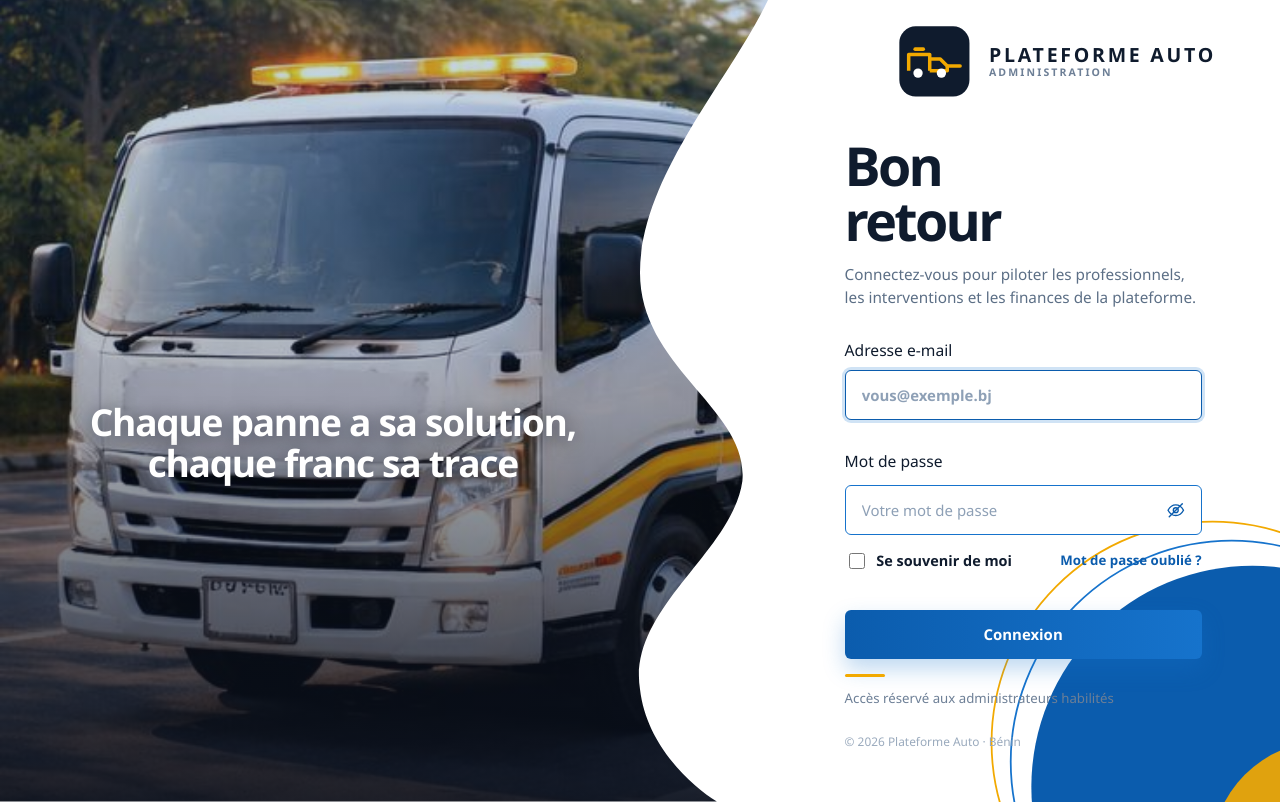
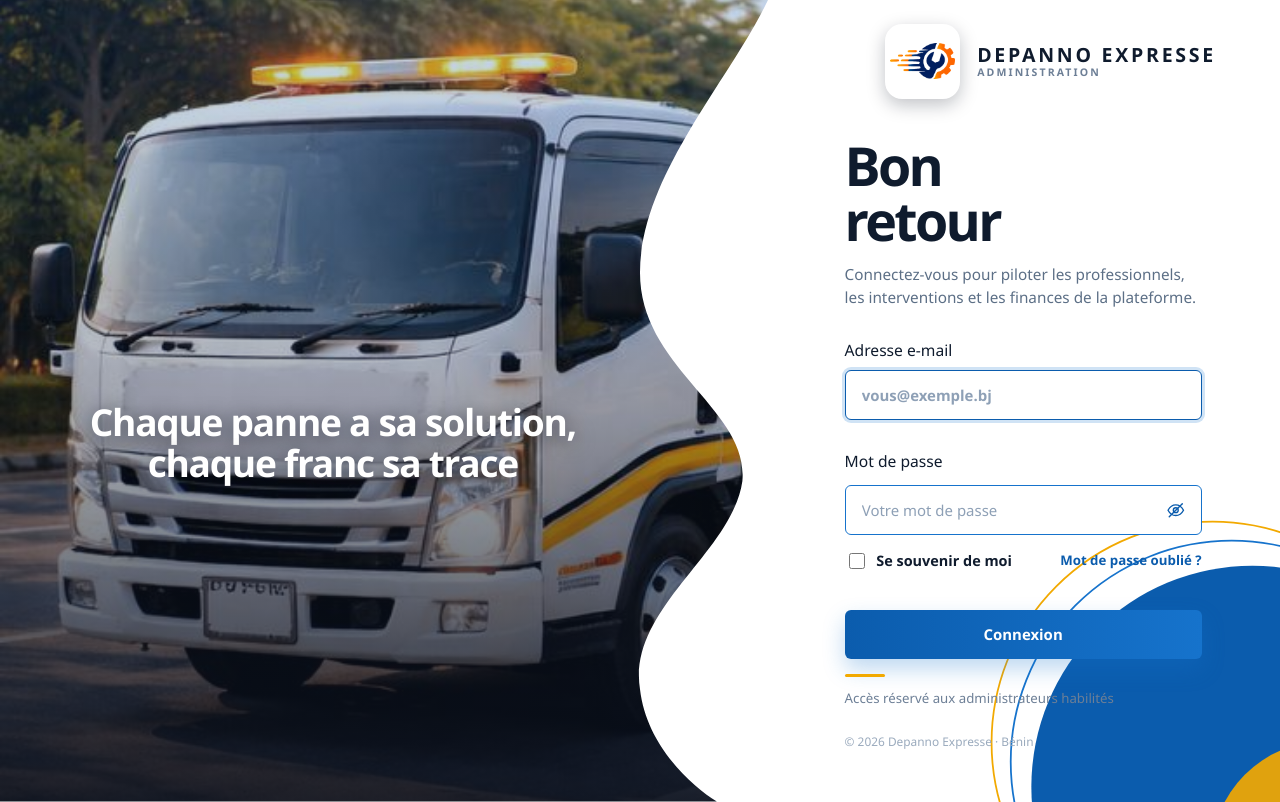
Before and after one commit to marcrosaireatayiguedegbe35-design/depano-expresse, a Next.js app in the folder apps/admin/: page /login in a window 1280 px wide. Built offline with nearby package versions, Linux system fonts and the light colour scheme.

Commit message:
Back-office : logo et nom Depanno Expresse (connexion, barre latérale, barre mobile, onglet)

```diff
--- a/apps/admin/app/(panel)/layout.tsx
+++ b/apps/admin/app/(panel)/layout.tsx
@@ -95,8 +95,8 @@ export default function PanelLayout({ children }: { children: React.ReactNode })
         <div className={`app-shell shell2 ${navOpen ? 'nav-open' : ''}`}>
           <aside className="sidebar" aria-label="Navigation">
             <div className="sb-brand">
-              <img src="/logo.svg" alt="" width={52} height={52} />
-              <span><strong>PLATEFORME AUTO</strong><small>Administration</small></span>
+              <img src="/brand/embleme-depanno.png" alt="Depanno Expresse" width={52} height={52} />
+              <span><strong>DEPANNO EXPRESSE</strong><small>Administration</small></span>
             </div>
             <nav className="side-nav">
               {NAV.map((g) => {
@@ -179,7 +179,7 @@ export default function PanelLayout({ children }: { children: React.ReactNode })
             </div>
             <div className="mobile-bar">
               <button className="nav-toggle" aria-label="Menu" onClick={() => setNavOpen((o) => !o)}><Icon name="menu" className="" /></button>
-              <span className="mobile-bar-brand"><img src="/logo.svg" alt="" />PLATEFORME AUTO</span>
+              <span className="mobile-bar-brand"><img src="/brand/embleme-depanno.png" alt="" />DEPANNO EXPRESSE</span>
               <span className="user-avatar">{initials}</span>
             </div>
             <div className="content"><TradesLoader>{children}</TradesLoader></div>
--- a/apps/admin/app/(panel)/page.tsx
+++ b/apps/admin/app/(panel)/page.tsx
@@ -125,7 +125,7 @@ function Ring({ slices }: { slices: { v: number; c: string }[] }) {
 export default function DashboardPage() {
   const can = useCan();
   const { data, error } = useFetch<any>(can('dashboard.read') ? '/dashboard' : null);
-  if (!can('dashboard.read')) return <PageHeader welcome title="Plateforme Auto" subtitle="Utilisez le menu pour accéder à vos modules." />;
+  if (!can('dashboard.read')) return <PageHeader welcome title="Depanno Expresse" subtitle="Utilisez le menu pour accéder à vos modules." />;
   if (error) return <ErrorBox error={error} />;
   if (!data) return <p className="muted">Chargement…</p>;
   const { counts: c, finance: f, last30Days: days, byTrade } = data;
@@ -149,7 +149,7 @@ export default function DashboardPage() {
 
   return (
     <>
-      <PageHeader welcome title="Plateforme Auto Manager" subtitle="Suivez les interventions, les professionnels et les finances en temps réel."
+      <PageHeader welcome title="Depanno Expresse Manager" subtitle="Suivez les interventions, les professionnels et les finances en temps réel."
         slogan={<>Chaque panne a sa solution,<br />chaque franc sa trace</>} />
 
       <div className="kc-grid">
--- a/apps/admin/app/layout.tsx
+++ b/apps/admin/app/layout.tsx
@@ -4,7 +4,8 @@ import './globals.css';
 import { ToastProvider } from '@/components/ui';
 
 export const metadata: Metadata = {
-  title: 'Back-office – Plateforme Auto',
+  title: 'Back-office – Depanno Expresse',
+  icons: { icon: '/brand/embleme-depanno.png' },
   description: 'Administration de la plateforme de services automobiles',
   robots: { index: false, follow: false },
 };
--- a/apps/admin/app/login/login.css
+++ b/apps/admin/app/login/login.css
@@ -1,12 +1,13 @@
 /* Page de connexion — modèle « lg4 » (photo à bord ondulé à gauche, formulaire sobre à droite),
-   repris du projet Canaan Mining et adapté aux couleurs de Plateforme Auto. */
+   repris du projet Canaan Mining et adapté aux couleurs de Depanno Expresse. */
 .lg4{--ink:#0f1b2d;--blue:#0b5cad;--blue2:#1673cc;--accent:#f2a900;position:relative;min-height:100vh;min-height:100dvh;background:#fff;color:var(--ink);overflow:hidden;font-family:"Manrope","Segoe UI",system-ui,sans-serif;color-scheme:light}
 .lg4 svg{display:block}
 .lg4-photo{position:absolute;inset:0 auto 0 0;width:100%;clip-path:url(#lg4wave);background:linear-gradient(180deg,rgb(11 92 173/.22) 0%,rgb(15 27 45/.32) 50%,rgb(10 16 28/.9) 100%),url("/login-bg.jpg") 30% 55%/cover no-repeat}
 .lg4-slogan{position:absolute;left:0;top:50%;width:52%;margin:0;transform:translateY(-50%);padding:0 3rem;text-align:center;font-size:clamp(1.5rem,2.9vw,2.6rem);font-weight:800;line-height:1.12;letter-spacing:-.035em;color:#fff;text-shadow:0 3px 20px rgb(6 16 30/.55)}
 .lg4-top{position:absolute;top:1.4rem;right:clamp(1.5rem,5vw,4.5rem);display:flex;align-items:center;gap:1rem;z-index:3}
 .lg4-logo{display:grid;place-items:center;width:4.4rem;height:4.4rem}
-.lg4-logo svg{width:100%;height:100%}
+.lg4-logo svg,.lg4-logo img{width:100%;height:100%;object-fit:contain}
+.lg4-logo{background:#fff;border-radius:1rem;padding:.3rem;box-shadow:0 6px 18px rgb(6 16 30/.25)}
 .lg4-brand{font-size:1.15rem;font-weight:800;letter-spacing:.14em;line-height:1.15;color:var(--ink)}
 .lg4-brand small{display:block;font-size:.62rem;letter-spacing:.2em;color:#6d7f96;font-weight:700}
 .lg4-main{position:relative;z-index:2;margin-left:62%;width:38%;min-height:100vh;min-height:100dvh;display:flex;flex-direction:column;justify-content:center;padding:8.2rem clamp(1.5rem,5vw,4.5rem) 3rem 3rem}
--- a/apps/admin/app/login/page.tsx
+++ b/apps/admin/app/login/page.tsx
@@ -23,19 +23,6 @@ function EyeIcon({ open }: { open: boolean }) {
 }
 
 /** Marque de la plateforme : dépanneuse stylisée. */
-function Mark() {
-  return (
-    <svg viewBox="0 0 64 64" aria-hidden="true">
-      <rect x="2" y="2" width="60" height="60" rx="14" fill="#0f1b2d" />
-      <path d="M10 40V26h18v14M28 30h9l6 6v4H28" fill="none" stroke="#f2a900" strokeWidth="3" strokeLinejoin="round" />
-      <path d="M43 36h11" stroke="#f2a900" strokeWidth="3" strokeLinecap="round" />
-      <circle cx="18" cy="42" r="4" fill="#fff" />
-      <circle cx="38" cy="42" r="4" fill="#fff" />
-      <rect x="14" y="20" width="10" height="3" rx="1.5" fill="#f2a900" />
-    </svg>
-  );
-}
-
 export default function LoginPage() {
   const router = useRouter();
   const formRef = useRef<HTMLFormElement>(null);
@@ -131,8 +118,8 @@ export default function LoginPage() {
       <div className="lg4-photo" aria-hidden="true" />
       <h2 className="lg4-slogan">Chaque panne a sa solution,<br />chaque franc sa trace</h2>
       <header className="lg4-top">
-        <span className="lg4-logo"><Mark /></span>
-        <span className="lg4-brand">PLATEFORME AUTO<small>ADMINISTRATION</small></span>
+        <span className="lg4-logo"><img src="/brand/embleme-depanno.png" alt="Depanno Expresse" /></span>
+        <span className="lg4-brand">DEPANNO EXPRESSE<small>ADMINISTRATION</small></span>
       </header>
 
       <main className="lg4-main">
@@ -199,7 +186,7 @@ export default function LoginPage() {
           {step.kind !== 'password' && <button type="button" className="lg4-back" onClick={restart}>← Recommencer la connexion</button>}
 
           <p className="lg4-or">Accès réservé aux administrateurs habilités</p>
-          <p className="lg4-copy">© {new Date().getFullYear()} Plateforme Auto · Bénin</p>
+          <p className="lg4-copy">© {new Date().getFullYear()} Depanno Expresse · Bénin</p>
         </form>
       </main>
 
--- a/apps/admin/components/ops-alerts.tsx
+++ b/apps/admin/components/ops-alerts.tsx
@@ -119,7 +119,7 @@ export function useOpsAlerts(enabled: boolean, onEvent: (e: OpsEvent) => void) {
       } catch {}
     }, 20_000);
 
-    const onVisible = () => { if (!document.hidden) document.title = 'Back-office – Plateforme Auto'; };
+    const onVisible = () => { if (!document.hidden) document.title = 'Back-office – Depanno Expresse'; };
     document.addEventListener('visibilitychange', onVisible);
     return () => {
       es?.close();
```
Also changed, not shown: apps/admin/public/brand/embleme-depanno.png (added), apps/admin/public/brand/logo-depanno-expresse.png (added).
